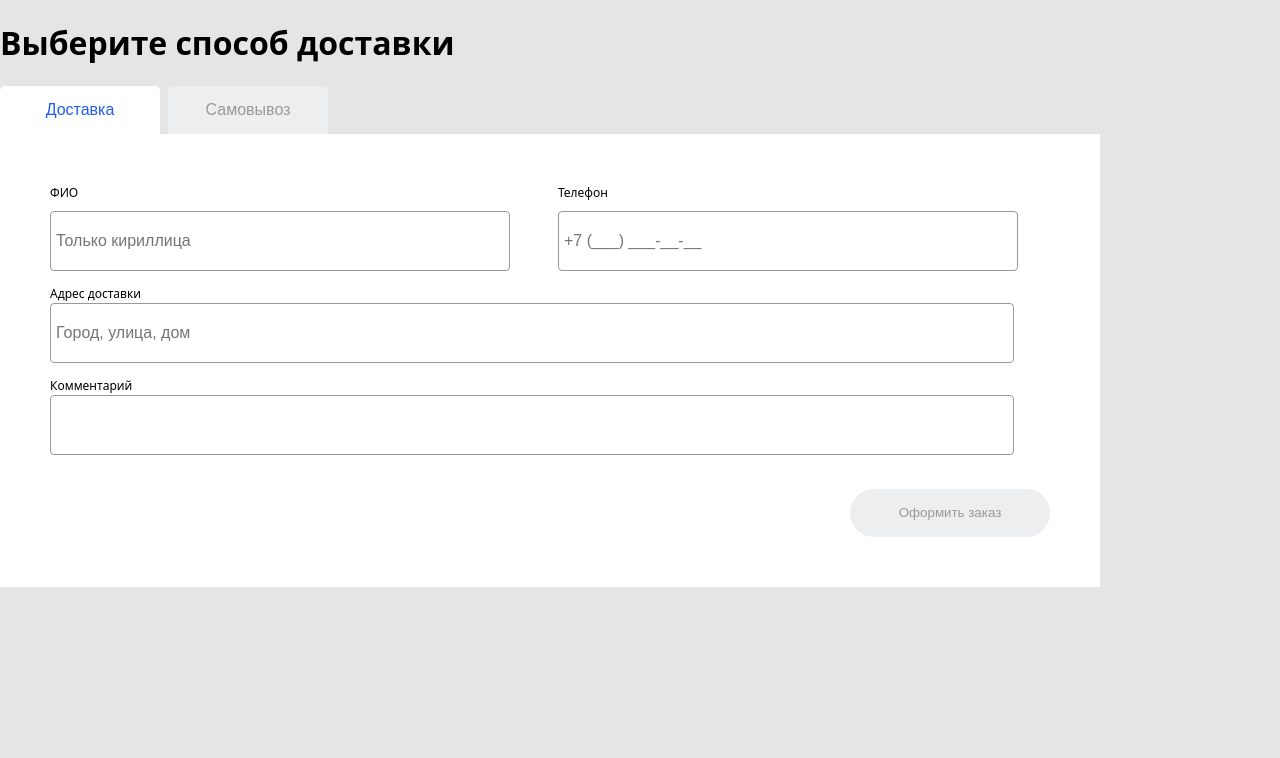
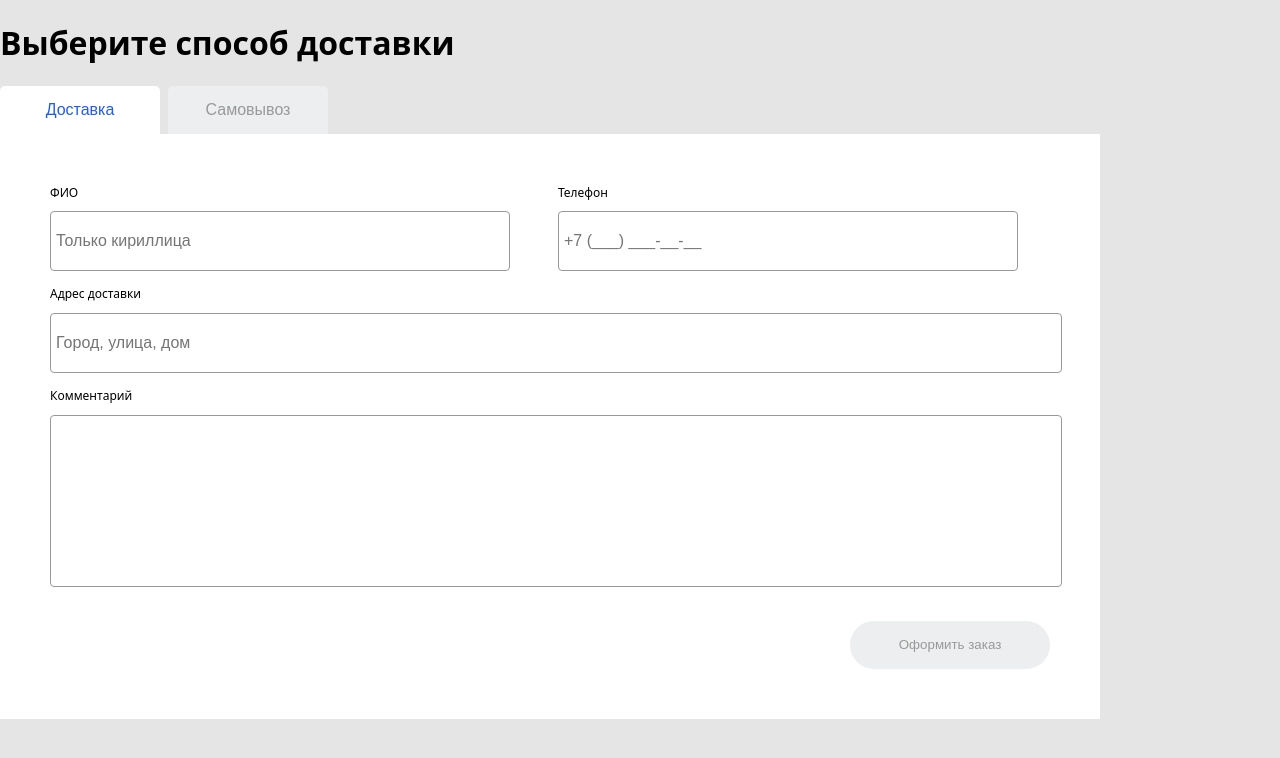
Before and after one commit to damshke/damshke.github.io, a React (Create React App) app: page / in a window 1280 px wide. Shown: the top 758 px of the page. Built offline with nearby package versions, Linux system fonts and the light colour scheme.

Commit message:
fixed indentation after labels and sizes of input fields

```diff
--- a/src/components/Delivery.tsx
+++ b/src/components/Delivery.tsx
@@ -95,7 +95,7 @@ const Delivery: React.FC = () => {
                     <label>ФИО</label>
                     <input
                         type="text"
-                        name="initials"
+                        className="initials"
                         placeholder='Только кириллица'
                         value={initials}
                         onChange={handleInitialsChange}
@@ -106,7 +106,7 @@ const Delivery: React.FC = () => {
                     <label>Телефон</label>
                     <input
                         type="text"
-                        name="phone"
+                        className="phone"
                         placeholder='+7 (___) ___-__-__'
                         value={phone}
                         onChange={handlePhoneChange} />
@@ -117,7 +117,7 @@ const Delivery: React.FC = () => {
                 <label>Адрес доставки</label>
                 <input
                     type="text"
-                    name="address"
+                    className="address"
                     placeholder='Город, улица, дом'
                     value={address}
                     onChange={handleAddressChange} />
@@ -127,7 +127,7 @@ const Delivery: React.FC = () => {
                 <label>Комментарий</label>
                 <input
                     type="text"
-                    name="comment"
+                    className="comment"
                     value={comment}
                     onChange={handleCommentChange} />
                 {commentValid ? null : <span className="error">{commentError}</span>}
--- a/src/styles/Delivery.css
+++ b/src/styles/Delivery.css
@@ -10,59 +10,33 @@ form .section {
     margin: 0 24px;
 }
 
-
-form div label {
+label {
     font-size: 12px;
-    margin-bottom: 10px;
 }
 
-
-input[name="address"] {
+input[type="text"].address,
+input[type="text"].comment,
+input[type="text"].phone,
+input[type="text"].initials {
   font-size: 16px;
   font-weight: 400;
   padding: 5px;
   margin-bottom: 10px;
+  margin-top: 10px;
   border-radius: 4px;
   border: 1px solid #999999;
   height: 48px;
-    width: 952px;
+  width: 100%;
 }
 
-input[name="comment"] {
-    font-size: 16px;
-    font-weight: 400;
-    padding: 5px;
-    margin-bottom: 10px;
-    border-radius: 4px;
-    border: 1px solid #999999;
-    height: 48px;
-    width: 952px;
-}
-
-input[name="phone"] {
-    font-size: 16px;
-    font-weight: 400;
-    padding: 5px;
-    margin-bottom: 10px;
-    border-radius: 4px;
-    border: 1px solid #999999;
-    align-items: center;
-    height: 48px;
+input[type="text"].phone,
+input[type="text"].initials {
   width: 448px;
 }
 
-input[name="initials"] {
-    font-size: 16px;
-    font-weight: 400;
-    padding: 5px;
-    margin-bottom: 10px;
-    border-radius: 4px;
-    border: 1px solid #999999;
-    align-items: center;
-    height: 48px;
-    width: 448px;
+input[type="text"].comment {
+    height: 160px;
 }
-
 
 input[type="text"]:focus {
     border: 1px solid #222222;
--- a/src/styles/Tabs.css
+++ b/src/styles/Tabs.css
@@ -35,10 +35,9 @@
 }
 
 /* @media (min-width: 1200px) {
-    .tabs {
+    div {
         display: flex;
         justify-content: center;
-        gap: 8px;
         display: flex;
     }
 } */
```
Lines whose indentation alone changed are shown as unchanged.
